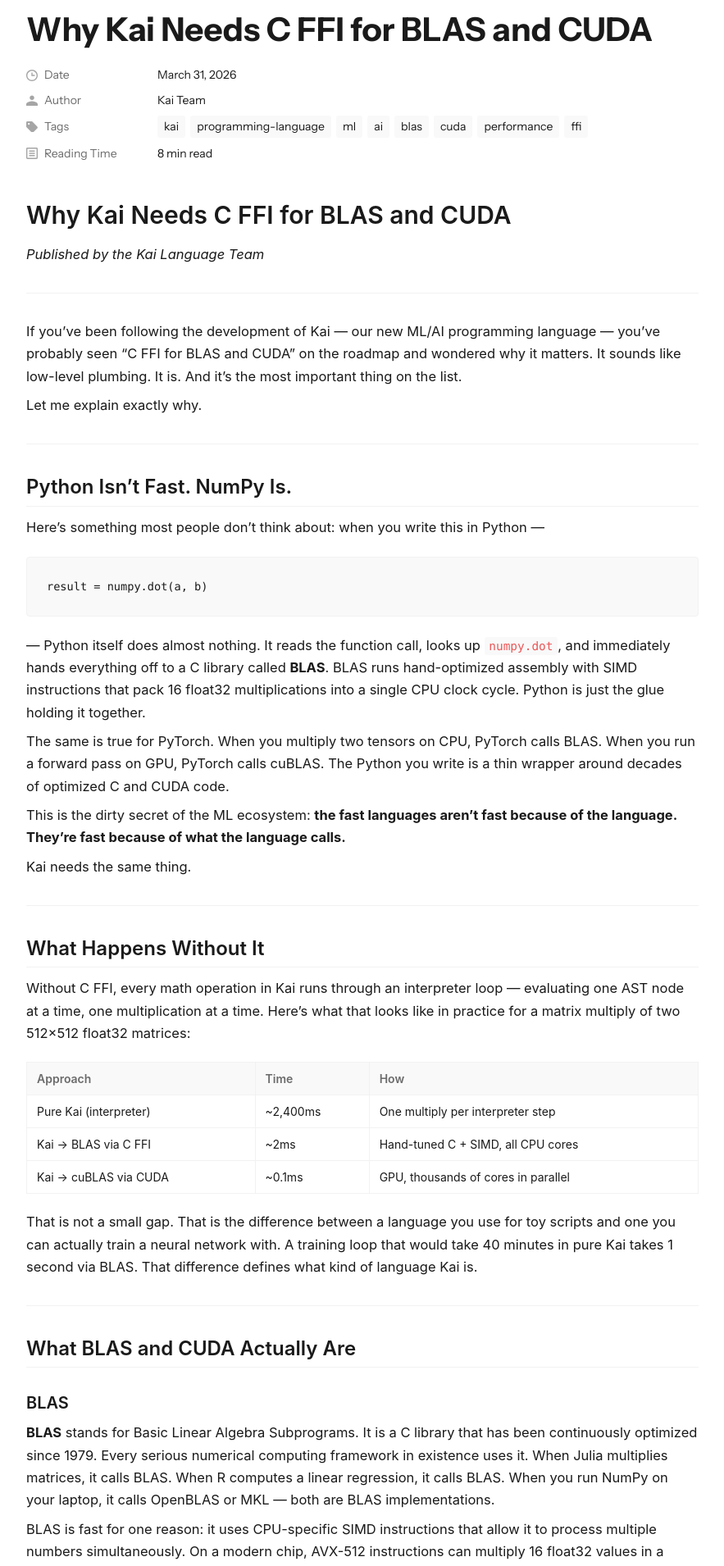
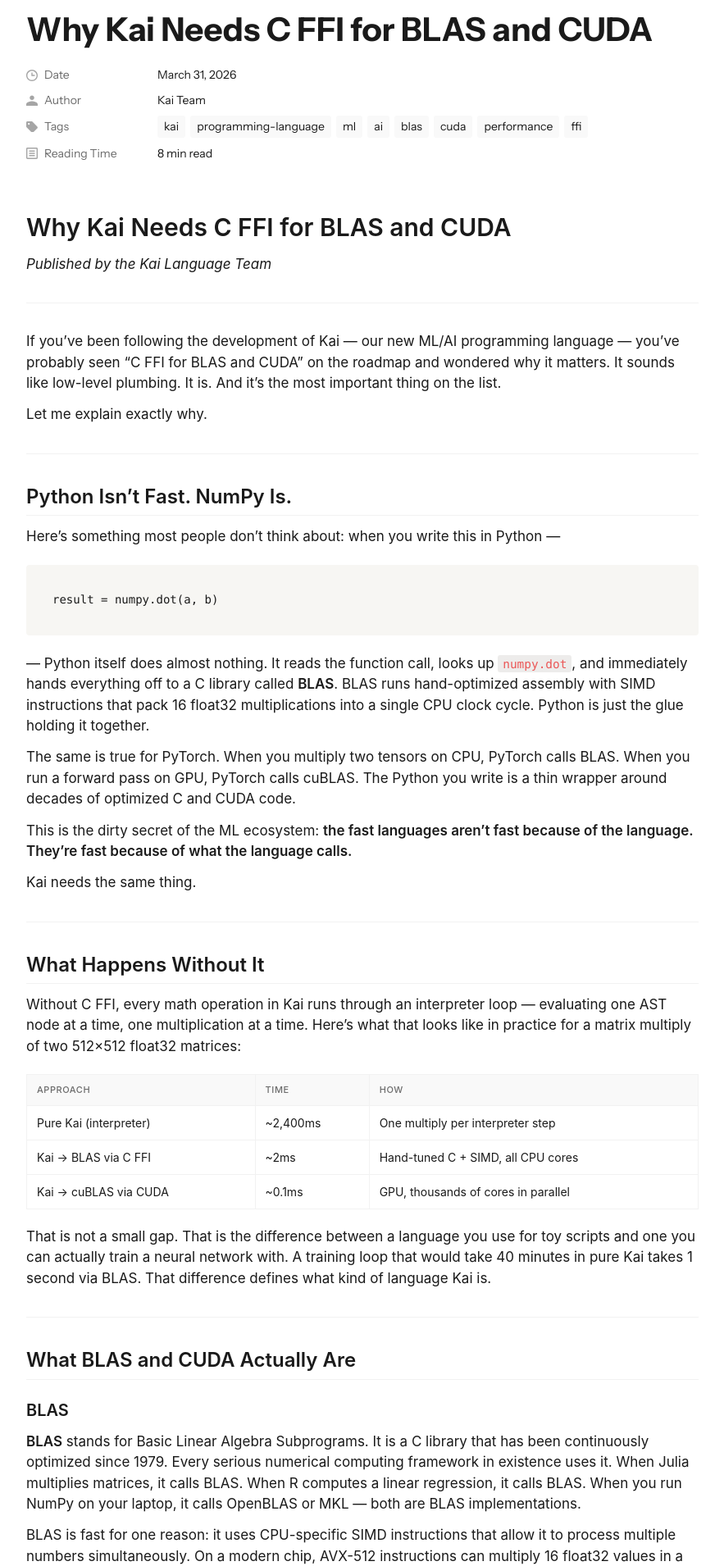
Before and after one commit to fuzzy-octo-pilot/kai, a Jekyll site: the page built from blog/_posts/2026-03-31-why-kai-needs-c-ffi.md, in a window 1280 px wide. Shown: the part 430-2340 px from the top of the page at 82% size, without its empty margins (198-1081 px from the left). Built offline with Jekyll 4.4.1, drawn with Linux system fonts in a browser that asks for light colours.

Commit message:
modify: image link and some style

```diff
--- a/blog/assets/css/main.scss
+++ b/blog/assets/css/main.scss
@@ -379,70 +379,78 @@
 }
 
 .notion-page__body {
-  font-size: 16.5px;
-  line-height: 1.65;
+  font-size: 17px;
+  line-height: 1.5;
   color: var(--text);
-  font-family: ui-sans-serif, -apple-system, BlinkMacSystemFont, "Segoe UI", Helvetica, "Apple Color Emoji", Arial, sans-serif, "Segoe UI Emoji", "Segoe UI Symbol";
+  font-family: -apple-system, BlinkMacSystemFont, "Segoe UI", Helvetica, "Apple Color Emoji", Arial, sans-serif, "Segoe UI Emoji", "Segoe UI Symbol";
+}
+
+.prose {
+  margin-top: 2em;
 }
 
 .prose h1, .prose h2, .prose h3 {
   font-family: inherit;
   font-weight: 600;
-  margin-top: 1.5em;
-  margin-bottom: 0.5em;
+  margin-top: 2em;
+  margin-bottom: 4px;
   line-height: 1.3;
 }
 
 .prose h1 { font-size: 1.875rem; }
-.prose h2 { font-size: 1.5rem; border-bottom: 1px solid var(--border); padding-bottom: 0.3em; }
-.prose h3 { font-size: 1.25rem; }
+.prose h2 { font-size: 1.5rem; margin-top: 1.5em; border-bottom: 1px solid var(--border); padding-bottom: 0.3em; margin-bottom: 0.5em; }
+.prose h3 { font-size: 1.25rem; margin-top: 1.2em; }
 
 .prose p {
-  margin-top: 0.5em;
-  margin-bottom: 0.5em;
+  margin: 0.75em 0;
 }
 
 .prose ul, .prose ol {
-  margin-top: 0.5em;
-  margin-bottom: 0.5em;
+  margin: 0.5em 0;
   padding-left: 1.5em;
 }
 
 .prose li {
-  margin-bottom: 0.25em;
+  margin: 0.25em 0;
 }
 
 /* Code blocks inspired by Notion */
-.prose pre, .prose code {
-  font-family: ui-monospace, SFMono-Regular, Menlo, Monaco, Consolas, "Liberation Mono", "Courier New", monospace;
-  font-size: 0.875em;
+.prose pre, .prose code, .highlight pre {
+  font-family: SFMono-Regular, Menlo, Monaco, Consolas, "Liberation Mono", "Courier New", monospace;
+  font-size: 85%;
 }
 
-.prose code:not(pre code) {
-  background: var(--surface);
-  color: #eb5757; /* Notion's inline code color in light mode */
+.prose code:not(pre code):not(.highlight code) {
+  background: rgba(135, 131, 120, 0.15);
+  color: #eb5757;
   padding: 0.2em 0.4em;
   border-radius: 3px;
 }
 
-.dark-mode .prose code:not(pre code) {
+.dark-mode .prose code:not(pre code):not(.highlight code) {
   color: #ff8080;
+  background: rgba(255, 255, 255, 0.1);
 }
 
-.prose pre {
-  background: var(--surface);
-  padding: 24px;
+.prose pre, .highlight pre {
+  background: #f7f6f3;
+  padding: 32px;
   border-radius: 4px;
   overflow-x: auto;
   margin: 1.5em 0;
-  border: 1px solid var(--border);
+  border: none;
 }
 
-.prose pre code {
+.dark-mode .prose pre, .dark-mode .highlight pre {
+  background: #252525;
+}
+
+.prose pre code, .highlight pre code {
   background: transparent;
   padding: 0;
   color: inherit;
-  font-size: 0.85rem;
+  font-size: 14px;
+  line-height: 1.4;
 }
 
 /* Tables inspired by Notion */
@@ -450,19 +458,23 @@
   width: 100%;
   border-collapse: collapse;
   margin: 1.5em 0;
-  font-size: 0.875rem;
+  font-size: 14px;
 }
 
 .prose th, .prose td {
   border: 1px solid var(--border);
-  padding: 8px 12px;
+  padding: 10px 12px;
   text-align: left;
+  vertical-align: top;
 }
 
 .prose th {
   background: var(--surface);
-  font-weight: 600;
+  font-weight: 500;
   color: var(--text-muted);
+  text-transform: uppercase;
+  font-size: 11px;
+  letter-spacing: 0.05em;
 }
 
 .prose blockquote {
@@ -470,7 +482,7 @@
   padding: 0.2em 0.9em;
   border-left: 3px solid var(--text);
   color: inherit;
-  font-style: italic;
+  opacity: 0.8;
 }
 
 .prose hr {
@@ -480,8 +492,15 @@
 }
 
 .prose img {
-  border-radius: 4px;
-  margin: 1.5em 0;
+  display: block;
+  max-width: 100%;
+  border-radius: 2px;
+  margin: 2em auto;
+}
+
+/* Specific fix for bold text in Notion style */
+.prose strong {
+  font-weight: 600;
 }
 
 .notion-page__footer {
```
